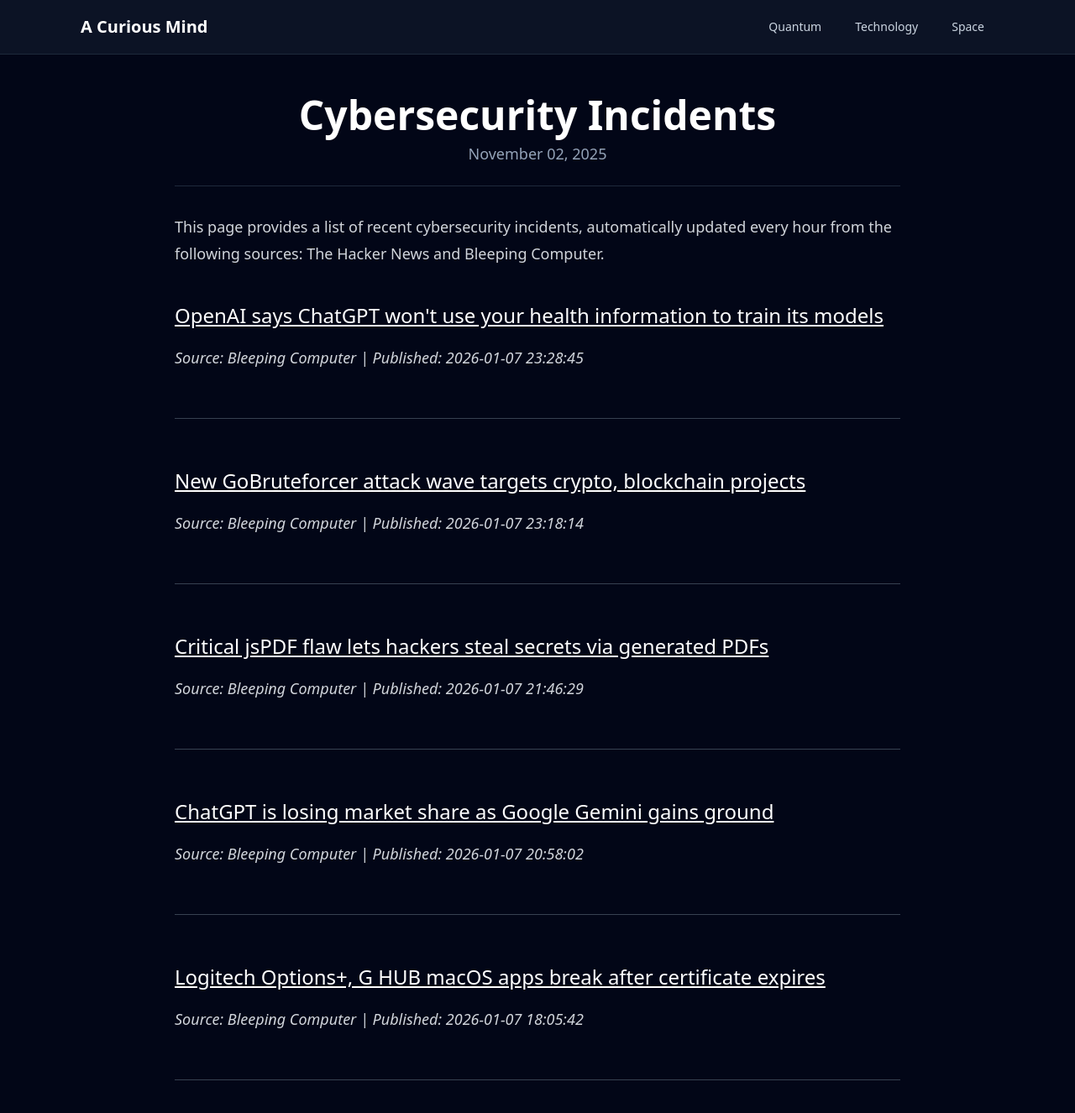
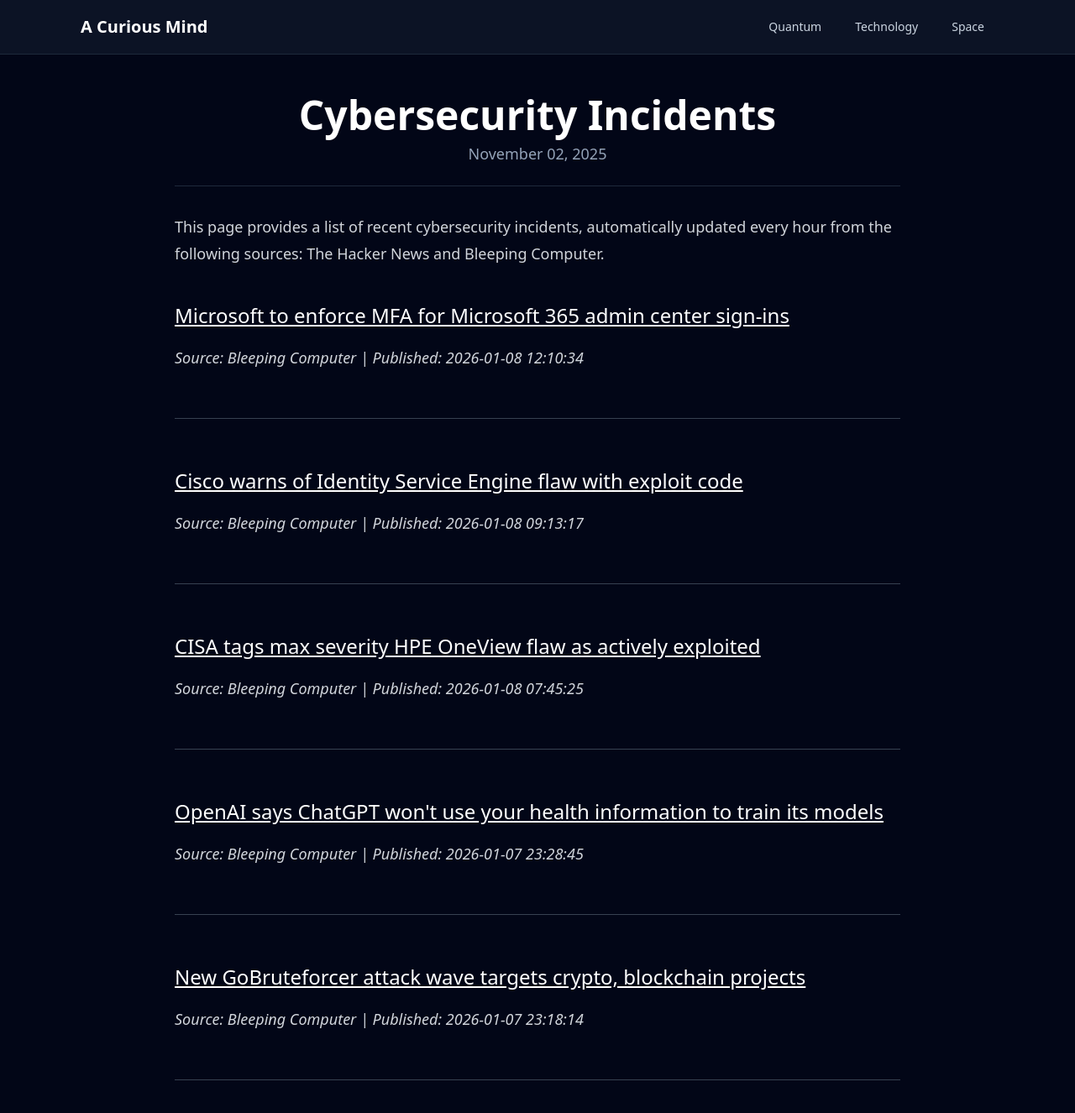
Before and after one commit to onehl7/onehl7.github.io, a Jekyll site: the page built from _posts/2025-11-02-cybersecurity-incidents.md, in a window 1280 px wide and 1400 px high. Shown: the top 1326 px of the window at 84% size. Built offline with Jekyll 4.4.1, drawn with Linux system fonts in a browser that asks for light colours; nearby versions of some CDN libraries.

Commit message:
Update news data

```diff
--- a/_data/news.json
+++ b/_data/news.json
@@ -1,4 +1,22 @@
 [
+  {
+    "source": "Bleeping Computer",
+    "title": "Microsoft to enforce MFA for Microsoft 365 admin center sign-ins",
+    "link": "https://www.bleepingcomputer.com/news/microsoft/microsoft-to-enforce-mfa-for-microsoft-365-admin-center-sign-ins/",
+    "published": "2026-01-08 12:10:34"
+  },
+  {
+    "source": "Bleeping Computer",
+    "title": "Cisco warns of Identity Service Engine flaw with exploit code",
+    "link": "https://www.bleepingcomputer.com/news/security/cisco-warns-of-identity-service-engine-flaw-with-exploit-code/",
+    "published": "2026-01-08 09:13:17"
+  },
+  {
+    "source": "Bleeping Computer",
+    "title": "CISA tags max severity HPE OneView flaw as actively exploited",
+    "link": "https://www.bleepingcomputer.com/news/security/cisa-tags-max-severity-hpe-oneview-flaw-as-actively-exploited/",
+    "published": "2026-01-08 07:45:25"
+  },
   {
     "source": "Bleeping Computer",
     "title": "OpenAI says ChatGPT won't use your health information to train its models",
@@ -10,23 +28,5 @@
     "title": "New GoBruteforcer attack wave targets crypto, blockchain projects",
     "link": "https://www.bleepingcomputer.com/news/security/new-gobruteforcer-attack-wave-targets-crypto-blockchain-projects/",
     "published": "2026-01-07 23:18:14"
-  },
-  {
-    "source": "Bleeping Computer",
-    "title": "Critical jsPDF flaw lets hackers steal secrets via generated PDFs",
-    "link": "https://www.bleepingcomputer.com/news/security/critical-jspdf-flaw-lets-hackers-steal-secrets-via-generated-pdfs/",
-    "published": "2026-01-07 21:46:29"
-  },
-  {
-    "source": "Bleeping Computer",
-    "title": "ChatGPT is losing market share as Google Gemini gains ground",
-    "link": "https://www.bleepingcomputer.com/news/artificial-intelligence/chatgpt-is-losing-market-share-as-google-gemini-gains-ground/",
-    "published": "2026-01-07 20:58:02"
-  },
-  {
-    "source": "Bleeping Computer",
-    "title": "Logitech Options+, G HUB macOS apps break after certificate expires",
-    "link": "https://www.bleepingcomputer.com/news/hardware/logitech-options-plus-g-hub-macos-apps-break-after-certificate-expires/",
-    "published": "2026-01-07 18:05:42"
   }
 ]
```
